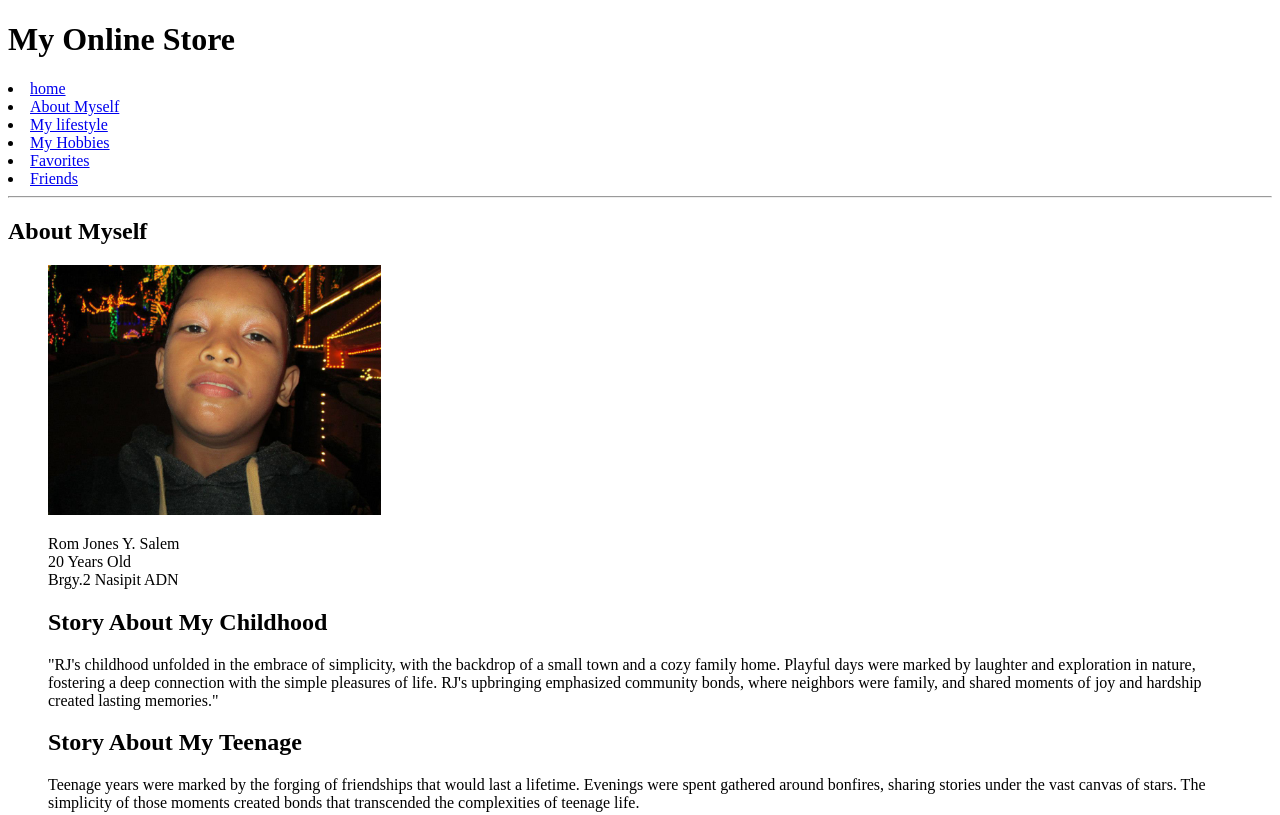
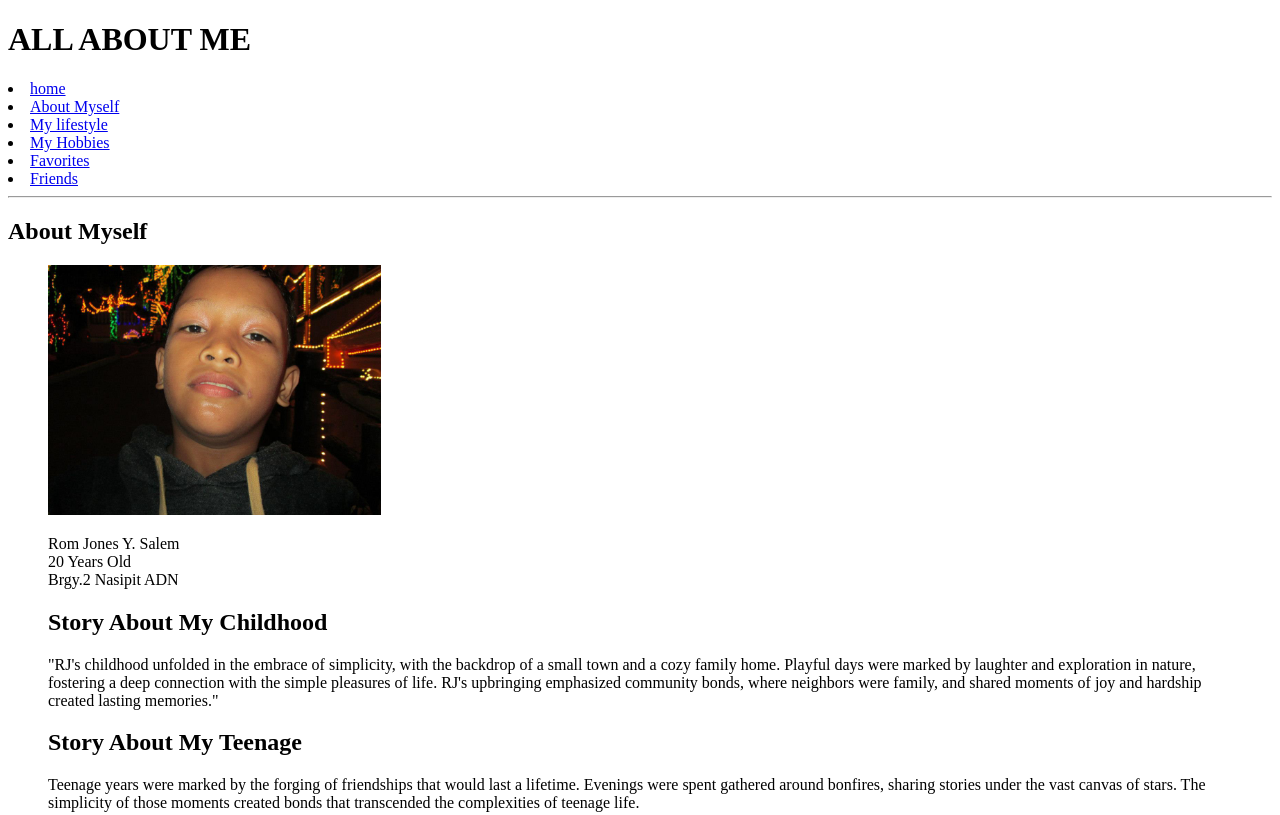
Before and after one commit to Rjsalem69/HTMLsemantic, a plain HTML site: page index.html in a window 1280 px wide. Shown: the top 815 px of the page. Drawn offline with Linux system fonts and the light colour scheme.

Commit message:
SEMANTIC

```diff
--- a/index.html
+++ b/index.html
@@ -7,7 +7,7 @@
 </head>
 <body>
     <header>
-    <h1>My Online Store</h1>
+    <h1>ALL ABOUT ME</h1>
     <nav>
     <li><a href="index.html">home</a></li>
     <li><a href="#About Myself">About Myself</a></li>
```
